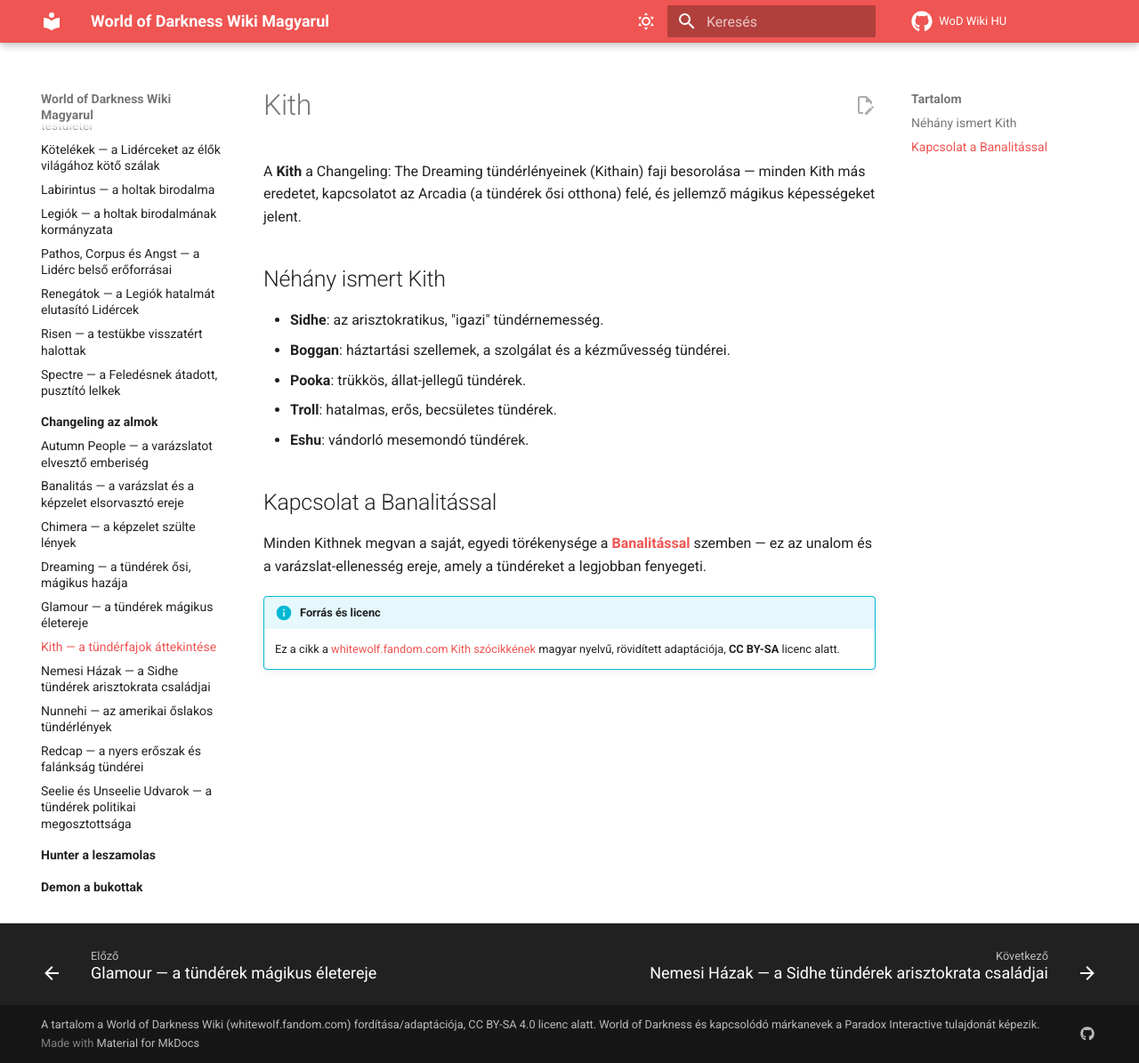
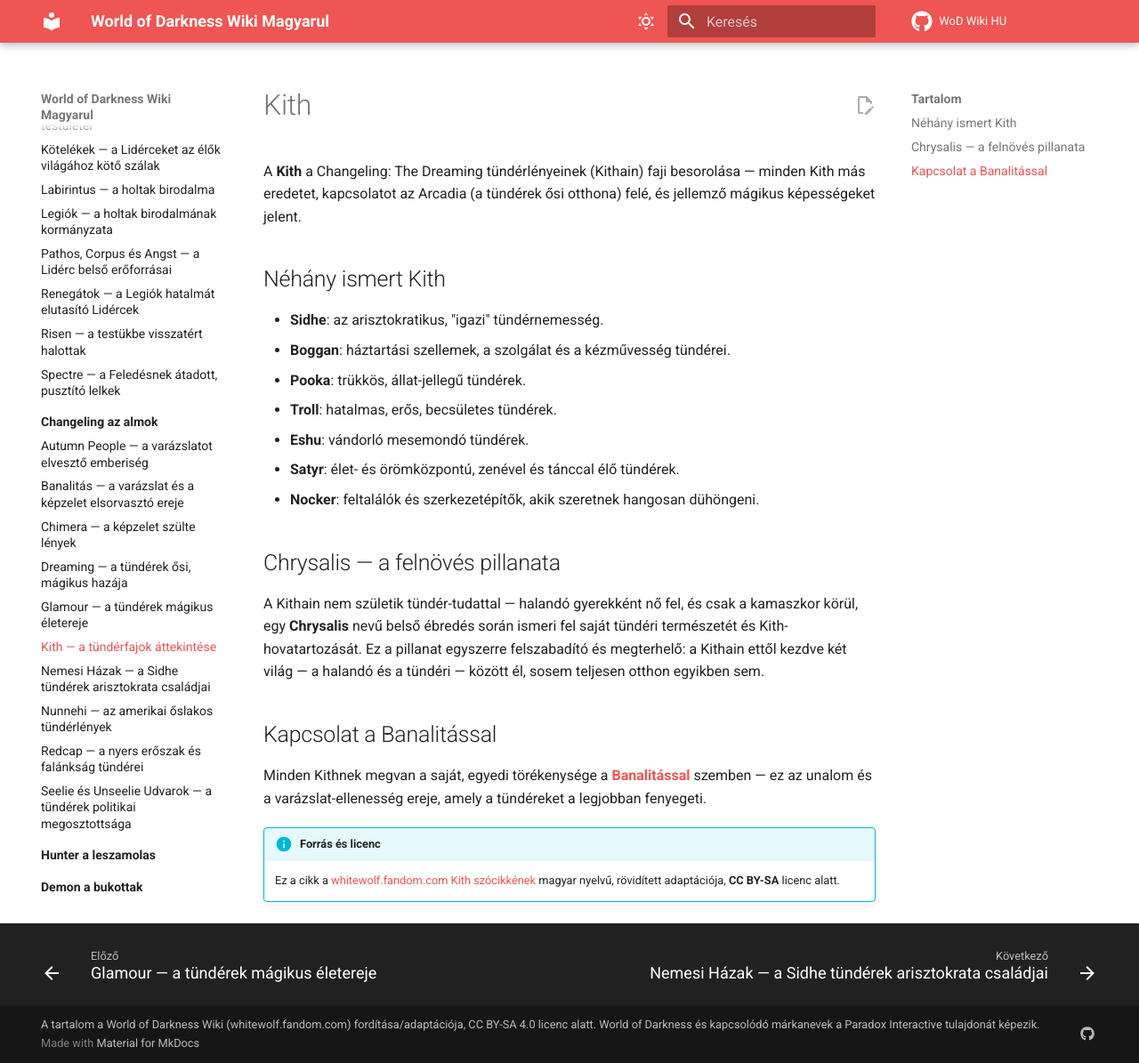
Before and after one commit to davidszentgyorgyi/wod-hu, an MkDocs documentation site: the page built from docs/changeling-az-almok/kith.md, in a window 1280 px wide and 1195 px high. Shown: the whole window at 89% size. Built offline with MkDocs 1.6.1 and Material for MkDocs 9.7.7, drawn with Linux system fonts in a browser that asks for light colours; comment, search, counter and statistics services are not loaded.

Commit message:
Expand Kith article with two more kith and the Chrysalis awakening
Original summary of how a Kithain discovers their fae nature during
adolescence (Chrysalis) and lives split between the mortal and fae
worlds afterward.

Co-Authored-By: Claude Sonnet 5 <noreply@anthropic.com>

```diff
--- a/docs/changeling-az-almok/kith.md
+++ b/docs/changeling-az-almok/kith.md
@@ -18,6 +18,15 @@ jelent.
 - **Pooka**: trükkös, állat-jellegű tündérek.
 - **Troll**: hatalmas, erős, becsületes tündérek.
 - **Eshu**: vándorló mesemondó tündérek.
+- **Satyr**: élet- és örömközpontú, zenével és tánccal élő tündérek.
+- **Nocker**: feltalálók és szerkezetépítők, akik szeretnek hangosan dühöngeni.
+
+## Chrysalis — a felnövés pillanata
+
+A Kithain nem születik tündér-tudattal — halandó gyerekként nő fel, és csak a kamaszkor
+körül, egy **Chrysalis** nevű belső ébredés során ismeri fel saját tündéri természetét és
+Kith-hovatartozását. Ez a pillanat egyszerre felszabadító és megterhelő: a Kithain ettől
+kezdve két világ — a halandó és a tündéri — között él, sosem teljesen otthon egyikben sem.
 
 ## Kapcsolat a Banalitással
 
```
